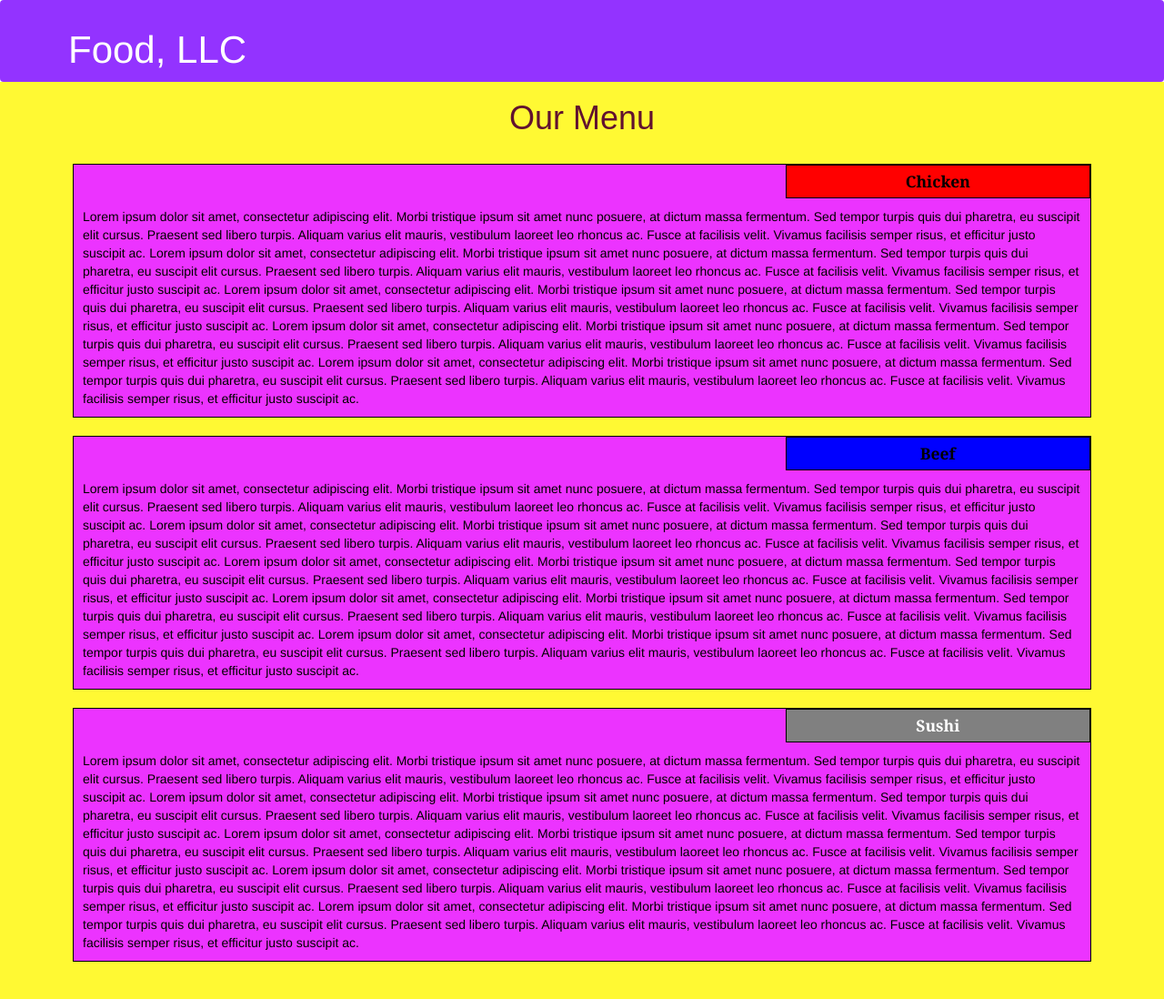
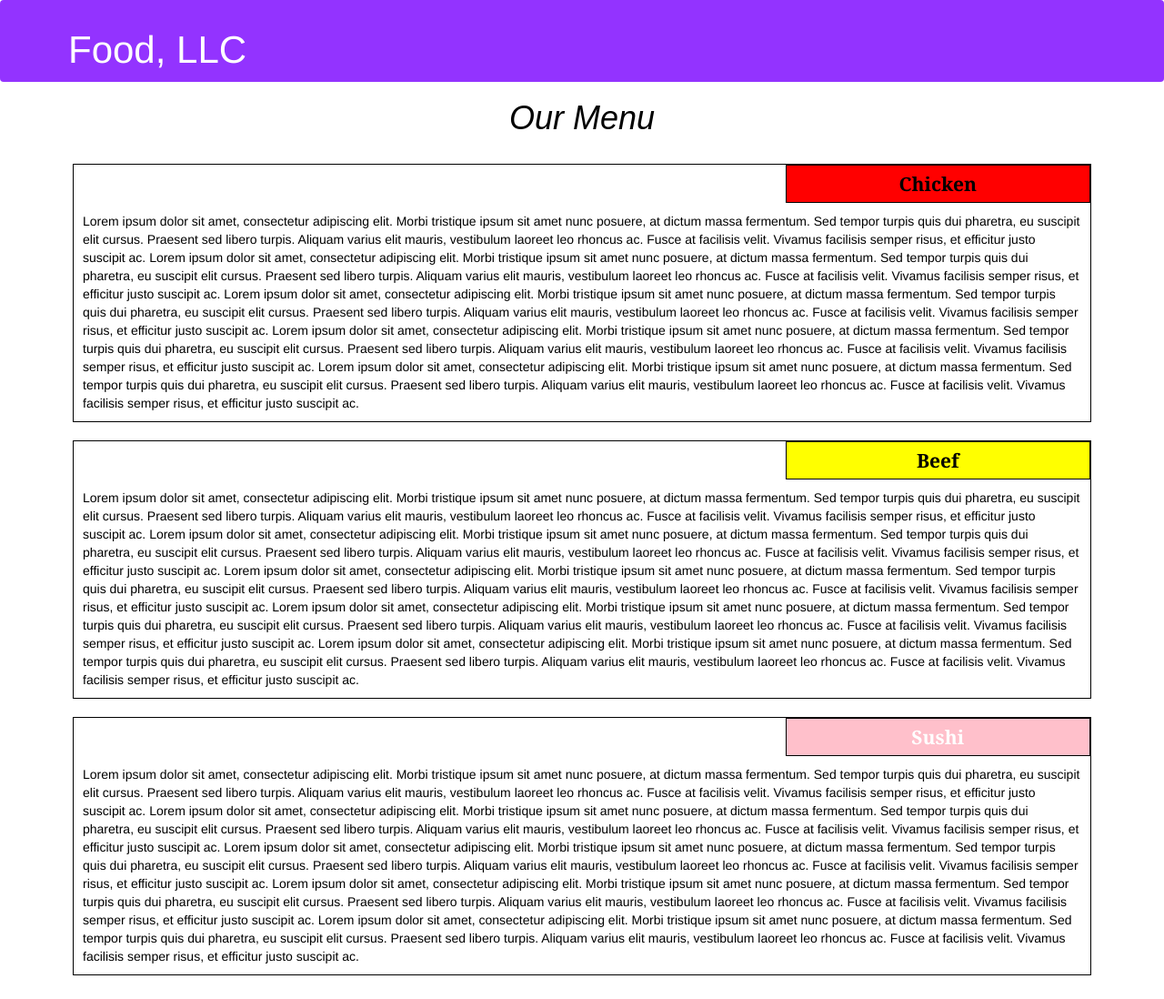
Before and after one commit to Anusha-Subramanyam/Assignment-3, a plain HTML site: page site/index.html in a window 1280 px wide. Shown: the whole page at 91% size. Drawn offline with Linux system fonts and the light colour scheme.

Commit message:
Update style.css

```diff
--- a/site/css/style.css
+++ b/site/css/style.css
@@ -4,11 +4,12 @@
 
 h1 {
 	font-family: 'Oxygen', sans-serif;
-	color: #61122f;
+	color: black;
+	font-style: italic;
 }
 
 body {
-	background-color: #FFF933;
+	background-color: #fff;
 }
 
 
@@ -29,7 +30,7 @@ p {
 
 section {
 	border:	1px solid black;
-	background-color: #EC33FF;
+	background-color: powder blue;
 	width: 100%;
 	height: auto;
 	font-family: Helvetica;
@@ -45,7 +46,7 @@ section {
 	margin-left: 70%;
 	font-family: Georgia,sans-serif;
 	font-weight: bold;
-	font-size: 125%;
+	font-size: 150%;
 	margin-bottom: 0;
 	margin-top: 0;
 	padding: 5px;
@@ -59,11 +60,11 @@ section {
 	margin-left: 70%;
 	font-family: Georgia,sans-serif;
 	font-weight: bold;
-	font-size: 125%;
+	font-size: 150%;
 	margin-bottom: 0;
 	margin-top: 0;
 	padding: 5px;
-	background-color: blue;
+	background-color: yellow;
 }
 
 #sushi {
@@ -73,10 +74,10 @@ section {
 	margin-left: 70%;
 	font-family: Georgia,sans-serif;
 	font-weight: bold;
-	font-size: 125%;
+	font-size: 150%;
 	margin-bottom: 0;
 	margin-top: 0;
-	background-color: gray;
+	background-color: pink;
 	color: white;
 	padding: 5px;
 }
```
